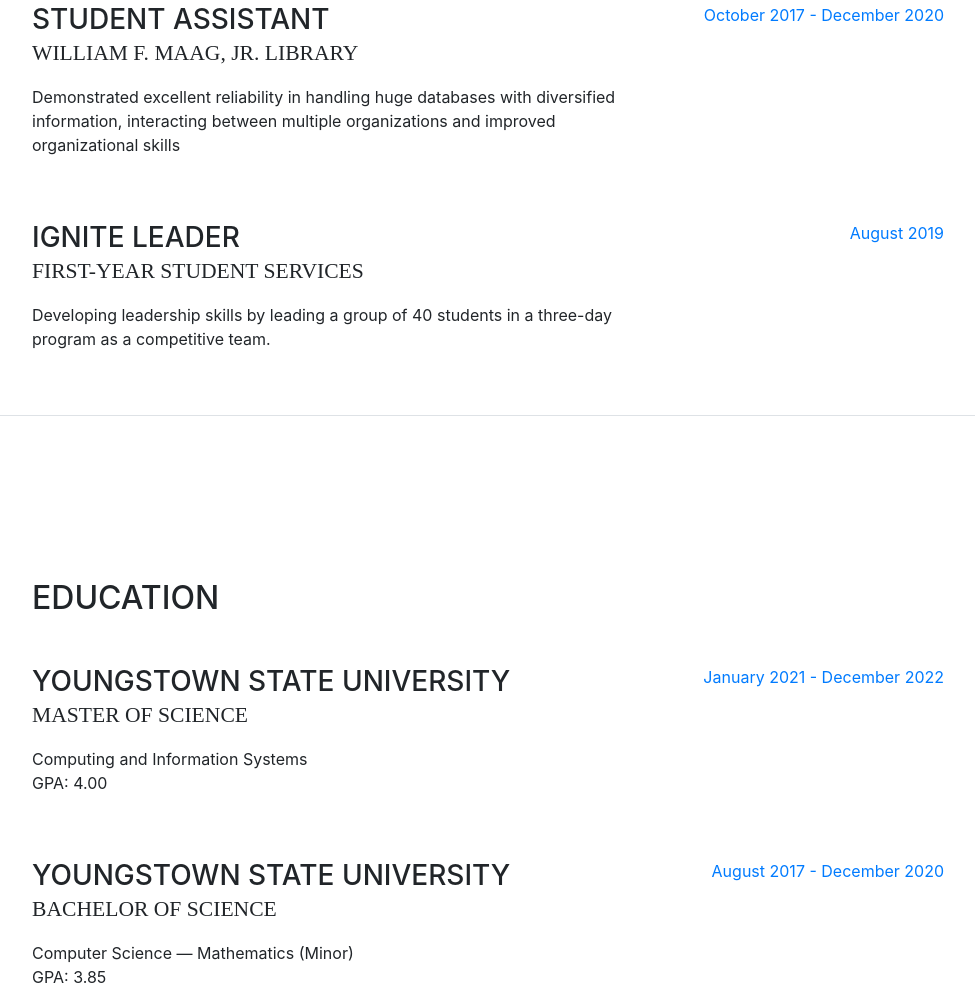
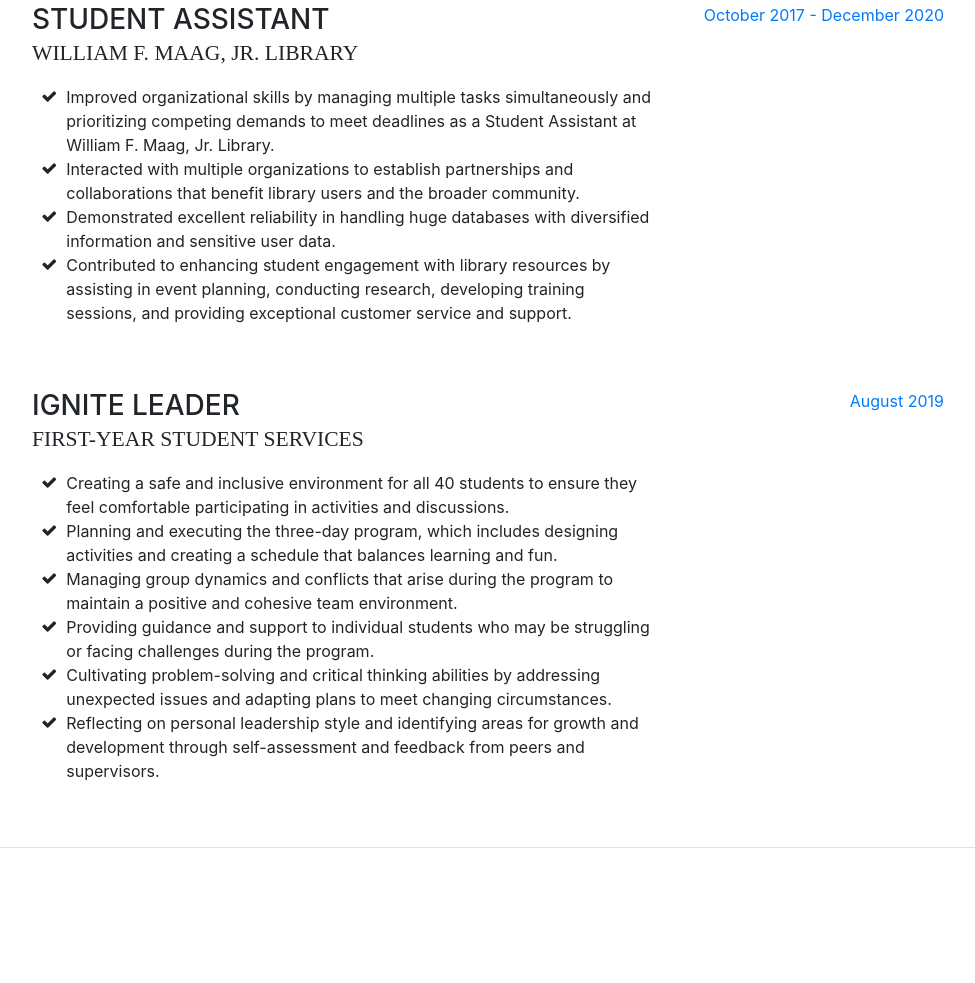
Before and after one commit to ashah04-ysu/abhishekShahPortfolio, a website with bundled scripts: page index.html in a window 1280 px wide. Shown: the part 1687-2670 px from the top of the page, without its empty margins (288-1263 px from the left). Built offline with nearby package versions, Linux system fonts and the light colour scheme; a web font is replaced by a local one.

Commit message:
Update index.html

```diff
--- a/index.html
+++ b/index.html
@@ -163,8 +163,22 @@
             <div class="resume-content mr-auto">
               <h3 class="mb-0">Student Assistant</h3>
               <div class="subheading mb-3">William F. Maag, Jr. Library</div>
-              <p>Demonstrated excellent reliability in handling huge databases with diversified information, interacting between multiple
-                organizations and improved organizational skills</p>
+              <p>
+                <ul class="fa-ul mb-0">
+                  <li>
+                    <i class="fa-li fa fa-check"></i>
+                    Improved organizational skills by managing multiple tasks simultaneously and prioritizing competing demands to meet deadlines as a Student Assistant at William F. Maag, Jr. Library.</li>
+                  <li>
+                    <i class="fa-li fa fa-check"></i>
+                    Interacted with multiple organizations to establish partnerships and collaborations that benefit library users and the broader community.</li>
+                  <li>
+                    <i class="fa-li fa fa-check"></i>
+                    Demonstrated excellent reliability in handling huge databases with diversified information and sensitive user data.</li>
+                  <li>
+                    <i class="fa-li fa fa-check"></i>
+                    Contributed to enhancing student engagement with library resources by assisting in event planning, conducting research, developing training sessions, and providing exceptional customer service and support. </li>
+                </ul>
+              </p>
             </div>
             <div class="resume-date text-md-right">
               <span class="text-primary">October 2017 - December 2020</span>
@@ -175,7 +189,30 @@
             <div class="resume-content mr-auto">
               <h3 class="mb-0">IGNITE Leader</h3>
               <div class="subheading mb-3">First-year student services</div>
-              <p>Developing leadership skills by leading a group of 40 students in a three-day program as a competitive team.</p>
+              <p>
+
+                <ul class="fa-ul mb-0">
+                  <li>
+                    <i class="fa-li fa fa-check"></i>
+                    Creating a safe and inclusive environment for all 40 students to ensure they feel comfortable participating in activities and discussions.</li>
+                  <li>
+                    <i class="fa-li fa fa-check"></i>
+                    Planning and executing the three-day program, which includes designing activities and creating a schedule that balances learning and fun.</li>
+                  <li>
+                    <i class="fa-li fa fa-check"></i>
+                    Managing group dynamics and conflicts that arise during the program to maintain a positive and cohesive team environment.</li>
+                  <li>
+                    <i class="fa-li fa fa-check"></i>
+                    Providing guidance and support to individual students who may be struggling or facing challenges during the program. </li>
+                  <li>
+                    <i class="fa-li fa fa-check"></i>
+                    Cultivating problem-solving and critical thinking abilities by addressing unexpected issues and adapting plans to meet changing circumstances. </li>
+                  <li>
+                    <i class="fa-li fa fa-check"></i>
+                    Reflecting on personal leadership style and identifying areas for growth and development through self-assessment and feedback from peers and supervisors. </li>
+                </ul>
+
+              </p>
             </div>
             <div class="resume-date text-md-right">
               <span class="text-primary">August 2019</span>
```
